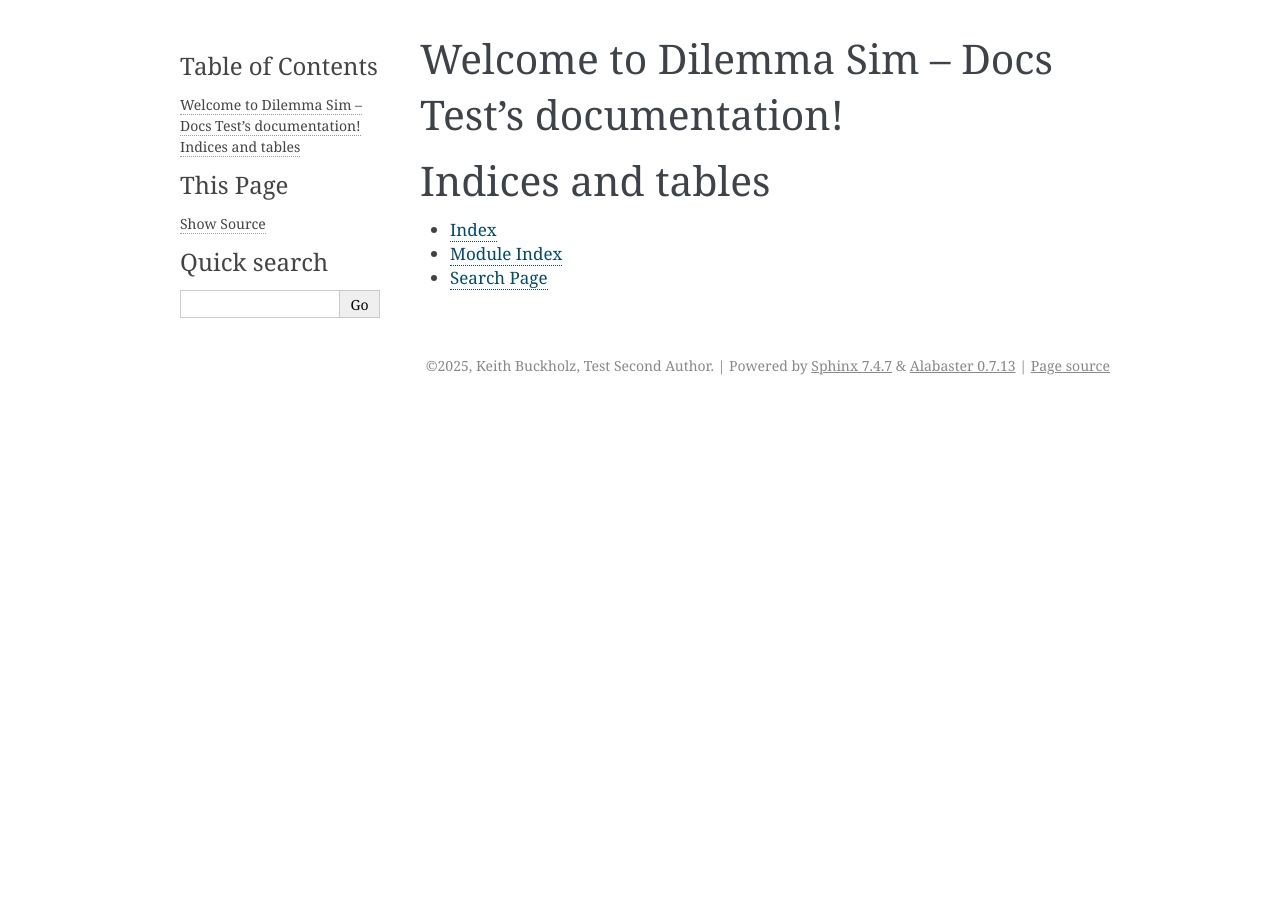
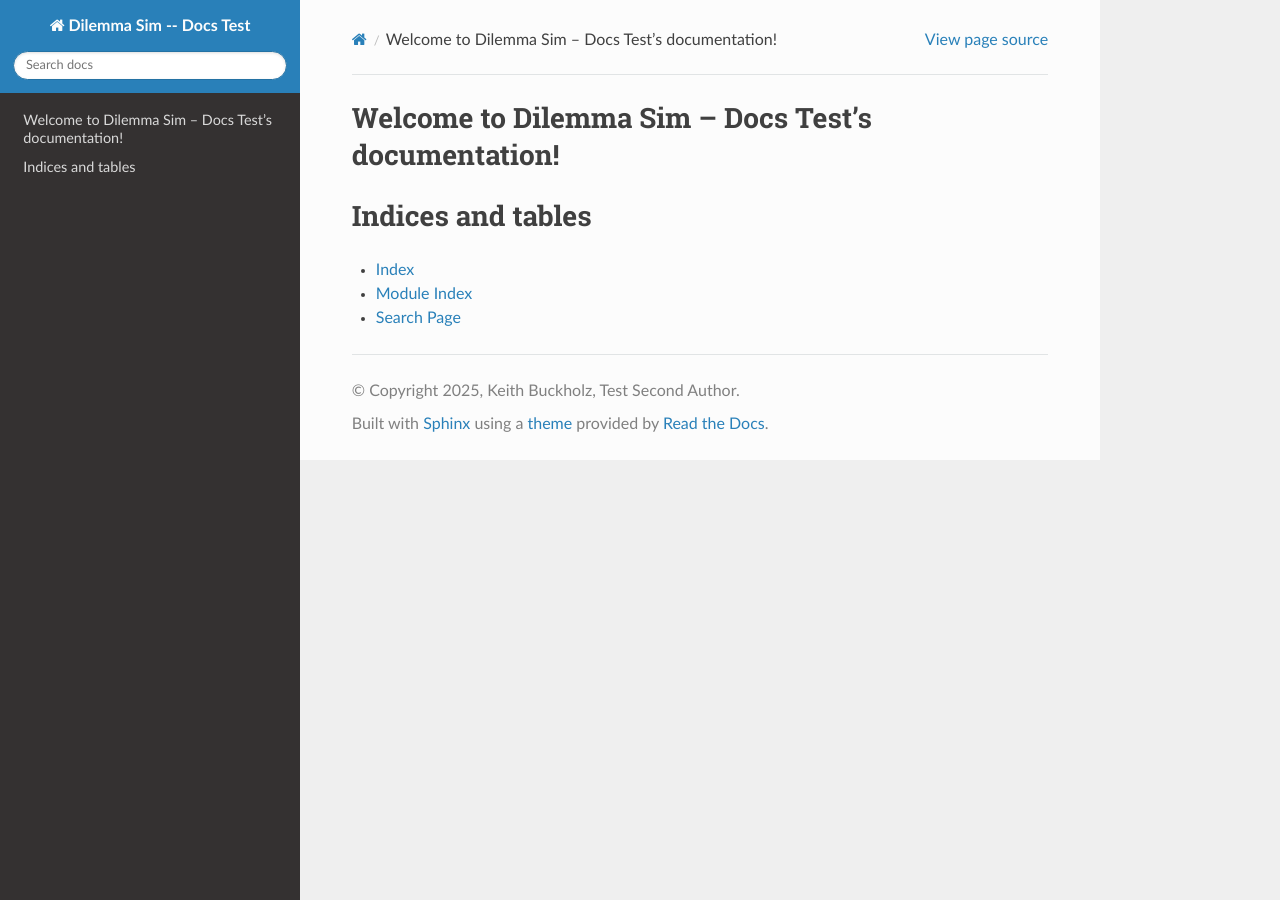
Before and after one commit to keithbuckholz/prisoners-dilemma, a Sphinx documentation site: the page built from docs/source/index.rst, in a window 1280 px wide. Built offline with Sphinx 7.4.7 and the Read the Docs theme 3.1.0, drawn with Linux system fonts in a browser that asks for light colours; some of the changed lines change nothing that is shown.

Commit message:
reconfigure sphinx

```diff
--- a/docs/source/conf.py
+++ b/docs/source/conf.py
@@ -9,20 +9,29 @@
 project = 'Dilemma Sim -- Docs Test'
 copyright = '2025, Keith Buckholz, Test Second Author'
 author = 'Keith Buckholz, Test Second Author'
-release = 'v0.0.1'
+release = '0.0.1'
 
 # -- General configuration ---------------------------------------------------
 # https://www.sphinx-doc.org/en/master/usage/configuration.html#general-configuration
 
-extensions = []
+extensions = [
+    'sphinx.ext.duration',
+    'sphinx.ext.doctest',
+    'sphinx.ext.autodoc',
+    'sphinx.ext.autosummary',
+    'sphinx.ext.intersphinx',
+]
+
+intersphinx_mapping = {
+    'python': ('https://docs.python.org/3/', None),
+    'sphinx': ('https://www.sphinx-doc.org/en/master/', None),
+}
+intersphinx_disabled_domains = ['std']
 
 templates_path = ['_templates']
-exclude_patterns = []
-
 
 
 # -- Options for HTML output -------------------------------------------------
 # https://www.sphinx-doc.org/en/master/usage/configuration.html#options-for-html-output
 
-html_theme = 'alabaster'
-html_static_path = ['_static']
+html_theme = 'sphinx_rtd_theme'
```
